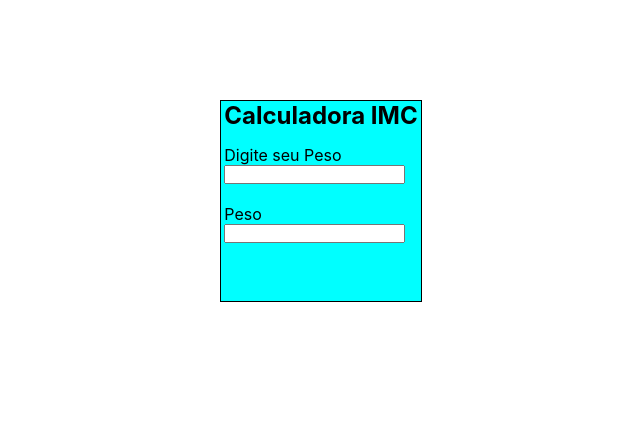
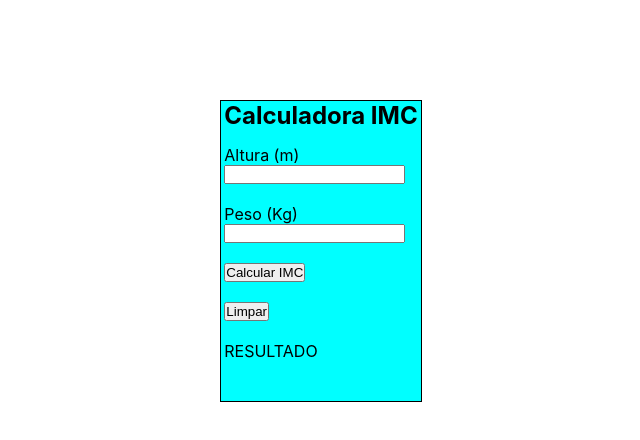
Before and after one commit to andreonofre/calculadora-imc, a React (Create React App) app: page / in a window 1280 px wide. Shown: the top 440 px of the page, without its empty margins (319-959 px from the left). Built offline with nearby package versions, Linux system fonts and the light colour scheme.

Commit message:
funcionalidade

```diff
--- a/src/App.css
+++ b/src/App.css
@@ -13,7 +13,7 @@ h2 {
     justify-content: center;
     border: 1px solid black;
     width: 200px;
-    height: 200px;
+    height: 300px;
     background-color: aqua;
     margin-left: auto;
     margin-right: auto;
--- a/src/App.js
+++ b/src/App.js
@@ -1,17 +1,48 @@
-import { useState } from "react";
+import React, { useState } from "react";
 import "./App.css";
 
 function App() {
+  const [peso, setPeso] = React.useState("");
+  const [altura, setAltura] = React.useState("");
+  const [resultado, setResultado] = React.useState(null);
+
+  const handlePeso = (event) => {
+    setPeso(event.target.value);
+  };
+
+  const handleAltura = (event) => {
+    setAltura(event.target.value);
+  };
+
+  const calculaImc = () => {
+    const pesoFloat = Number(peso);
+    const alturaFloat = Number(altura);
+    const imc = pesoFloat / (alturaFloat * alturaFloat);
+    console.log("Result: ",imc);
+    setResultado(+imc);
+  };
+
+  const limpaCampos = () => {
+    setAltura(0);
+    setPeso(0);
+    setResultado(0);
+  }
+  console.log("ESSE: ",resultado);
+
   return (
     <div className="container">
       <div>
         <h2>Calculadora IMC</h2>
         <form className="inputUser">
-          <label htmlFor="altura">Digite seu Peso</label>
-          <input type="text" id="altura" />
-          <label htmlFor="peso">Peso</label>
-          <input type="text" id="peso" />
+          <label htmlFor="altura">Altura (m)</label>
+          <input type="number" id="altura" onChange={handleAltura}/>
+          <label htmlFor="peso">Peso (Kg)</label>
+          <input type="number" id="peso" onChange={handlePeso}/>
+          <input type="button" onClick={calculaImc} value="Calcular IMC"/>
+
+          <input type="button" onClick={limpaCampos} value="Limpar"/>
         </form>
+        <div className="result">RESULTADO {resultado}</div>
       </div>
     </div>
   );
```
